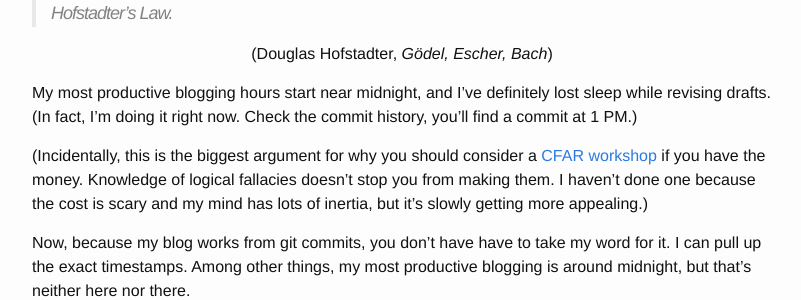
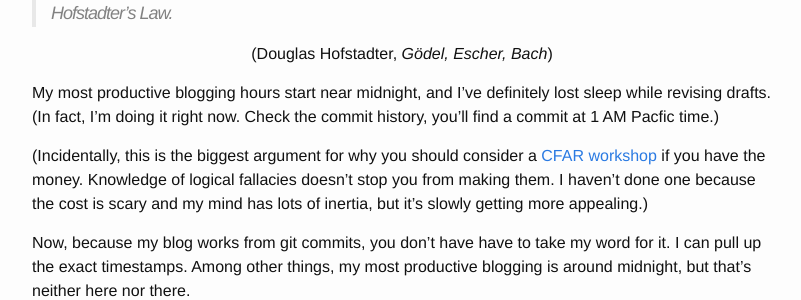
Before and after one commit to alexirpan/alexirpan.github.io, a Jekyll site: the page built from _posts/2016-02-18-half-year.markdown, in a window 1280 px wide and 900 px high, scrolled down 1007 px. Shown: the part 176-476 px from the top of the window, without its empty margins (238-1039 px from the left). Built offline with Jekyll 4.4.1, drawn with Linux system fonts in a browser that asks for light colours; comment, search, counter and statistics services are not loaded.

Commit message:
OOPS BAD TYPOS

```diff
--- a/_posts/2016-02-18-half-year.markdown
+++ b/_posts/2016-02-18-half-year.markdown
@@ -65,7 +65,7 @@ day one. *I gave myself leeway, and still overshot it every time.*
 
 My most productive blogging hours start near midnight, and I've definitely
 lost sleep while revising drafts. (In fact, I'm doing it right now. Check
-the commit history, you'll find a commit at 1 PM.)
+the commit history, you'll find a commit at 1 AM Pacfic time.)
 
 (Incidentally, this is the biggest argument for why you should consider
 a [CFAR workshop](http://rationality.org/workshops/) if you have the money.
```
